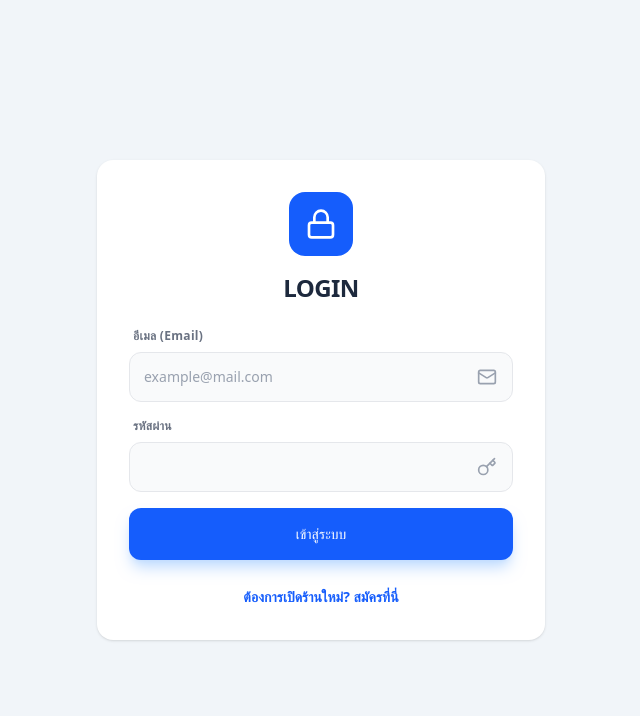
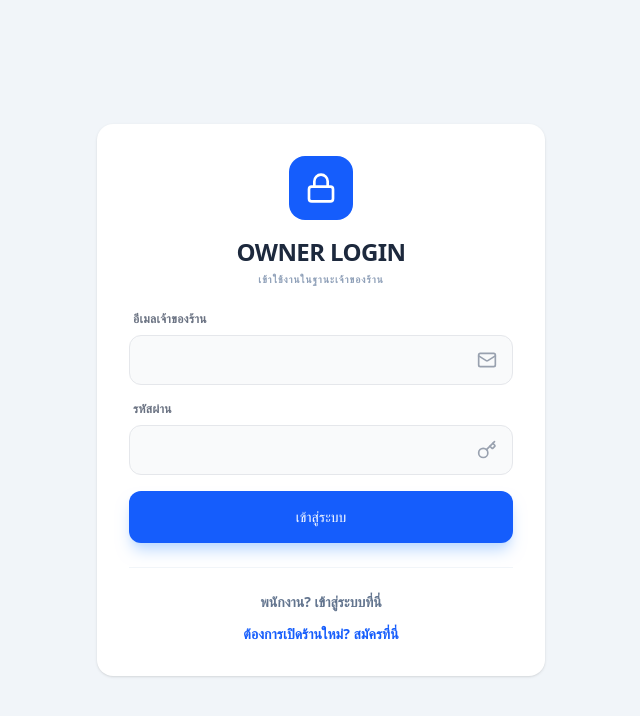
Before and after one commit to Somchai-23/pos_react, a React (Vite) app: page / in a window 1280 px wide. Shown: the top 716 px of the page, without its empty margins (319-959 px from the left). Built offline with nearby package versions, Linux system fonts and the light colour scheme.

Commit message:
24022026
24022026

```diff
--- a/src/components/LoginView.jsx
+++ b/src/components/LoginView.jsx
@@ -1,21 +1,18 @@
 import React, { useState } from 'react';
-import { Lock, User, Key, Mail, Phone, Store, UserPlus, LogIn, Check, X, AlertCircle } from 'lucide-react';
+import { Lock, User, Key, Mail, Phone, Store, UserPlus, LogIn, Check, X, AlertCircle, ShieldUser } from 'lucide-react';
 import { Card, Button, Input } from './UIComponents';
 import { db } from '../firebase';
 import { collection, addDoc, query, where, getDocs } from "firebase/firestore";
 
 export default function LoginView({ onLogin }) {
     const [isRegisterMode, setIsRegisterMode] = useState(false);
+    const [isStaffMode, setIsStaffMode] = useState(false); // 🟢 เพิ่ม State สลับโหมดพนักงาน
     const [formData, setFormData] = useState({
-        shopName: '',
-        name: '',
-        email: '',
-        phone: '',
-        password: ''
+        shopName: '', name: '', email: '', phone: '', password: '',
+        username: '', ownerEmail: '' // 🟢 เพิ่มฟิลด์สำหรับพนักงาน
     });
     const [loading, setLoading] = useState(false);
 
-    // 🟢 ระบบตรวจสอบเงื่อนไขรหัสผ่าน (8 ตัว, พิมพ์ใหญ่, พิมพ์เล็ก, ตัวเลข)
     const validation = {
         length: formData.password.length >= 8,
         hasUpper: /[A-Z]/.test(formData.password),
@@ -24,16 +21,28 @@ export default function LoginView({ onLogin }) {
     };
     const isPasswordValid = Object.values(validation).every(v => v === true);
 
-    // --- 🔵 ฟังก์ชันเข้าสู่ระบบ (ใช้ Email) ---
+    // --- 🔵 ฟังก์ชันเข้าสู่ระบบ (รองรับทั้ง Owner และ Staff) ---
     const handleLogin = async (e) => {
         e.preventDefault();
         setLoading(true);
         try {
-            const q = query(collection(db, "users"), where("email", "==", formData.email));
+            let q;
+            if (isStaffMode) {
+                // 🟢 ค้นหาพนักงาน: ต้องตรงทั้ง Username และ อีเมลของเจ้าของร้าน (Namespace)
+                q = query(
+                    collection(db, "users"),
+                    where("username", "==", formData.username),
+                    where("ownerEmail", "==", formData.ownerEmail)
+                );
+            } else {
+                // 🔵 ค้นหาเจ้าของร้าน: ใช้ Email ปกติ
+                q = query(collection(db, "users"), where("email", "==", formData.email));
+            }
+
             const querySnapshot = await getDocs(q);
 
             if (querySnapshot.empty) {
-                alert('❌ ไม่พบอีเมลนี้ในระบบ');
+                alert(isStaffMode ? '❌ ไม่พบข้อมูลพนักงานในร้านที่ระบุ' : '❌ ไม่พบอีเมลนี้ในระบบ');
             } else {
                 const userData = querySnapshot.docs[0].data();
                 if (userData.password === formData.password) {
@@ -47,39 +56,33 @@ export default function LoginView({ onLogin }) {
         } finally { setLoading(false); }
     };
 
-    // --- 🟢 ฟังก์ชันสมัครสมาชิกเปิดร้านใหม่ ---
     const handleRegister = async (e) => {
         e.preventDefault();
-
         if (!isPasswordValid) return alert('⚠️ กรุณาตั้งรหัสผ่านให้ครบตามเงื่อนไข');
         if (formData.phone.length !== 10) return alert('⚠️ กรุณาระบุเบอร์โทรศัพท์ 10 หลัก');
 
         setLoading(true);
         try {
-            // ตรวจสอบอีเมลซ้ำในระบบ
             const q = query(collection(db, "users"), where("email", "==", formData.email));
             const checkSnap = await getDocs(q);
             if (!checkSnap.empty) return alert('❌ อีเมลนี้ถูกใช้งานแล้ว');
 
-            // 1. สร้าง Shop ID ใหม่สำหรับร้านนี้โดยเฉพาะ
             const newShopId = "SHOP-" + Date.now();
-
-            // 2. บันทึกข้อมูลเจ้าของร้านและร้านค้าลงในระบบ
             const newUser = {
                 shopName: formData.shopName,
                 name: formData.name,
                 email: formData.email,
+                username: formData.email, // เจ้าของร้านใช้ Email เป็น Username โดยปริยาย
                 phone: formData.phone,
                 password: formData.password,
-                role: 'OWNER', // สมัครใหม่เป็นเจ้าของร้านเสมอ
+                role: 'OWNER',
                 shopId: newShopId,
                 createdAt: new Date().toISOString()
             };
 
             await addDoc(collection(db, "users"), newUser);
-            alert(`🚀 ยินดีด้วย! ร้าน "${formData.shopName}" สร้างสำเร็จแล้ว`);
+            alert(`🚀 ร้าน "${formData.shopName}" สร้างสำเร็จแล้ว!`);
             setIsRegisterMode(false);
-            setFormData({ shopName: '', name: '', email: '', phone: '', password: '' });
         } catch (error) {
             alert('❌ สมัครไม่สำเร็จ: ' + error.message);
         } finally { setLoading(false); }
@@ -87,36 +90,42 @@ export default function LoginView({ onLogin }) {
 
     return (
         <div className="min-h-screen bg-slate-100 flex items-center justify-center p-4">
-            <Card className="max-w-md w-full !p-8 shadow-2xl border-none animate-in zoom-in-95">
+            <Card className="max-w-md w-full !p-8 shadow-2xl border-none">
                 <div className="text-center mb-6">
                     <div className="w-16 h-16 bg-blue-600 text-white rounded-2xl flex items-center justify-center mx-auto mb-4">
-                        {isRegisterMode ? <Store size={32} /> : <Lock size={32} />}
+                        {isRegisterMode ? <Store size={32} /> : (isStaffMode ? <User size={32} /> : <Lock size={32} />)}
                     </div>
                     <h1 className="text-2xl font-black text-slate-800 uppercase tracking-tight">
-                        {isRegisterMode ? 'Open New Shop' : 'Login'}
+                        {isRegisterMode ? 'Open New Shop' : (isStaffMode ? 'Staff Login' : 'Owner Login')}
                     </h1>
+                    <p className="text-[10px] font-bold text-slate-400 mt-1 uppercase tracking-widest">
+                        {isStaffMode ? 'เข้าใช้งานในฐานะพนักงาน' : 'เข้าใช้งานในฐานะเจ้าของร้าน'}
+                    </p>
                 </div>
 
                 <form onSubmit={isRegisterMode ? handleRegister : handleLogin} className="space-y-4">
-                    {isRegisterMode && (
+                    {isRegisterMode ? (
                         <>
                             <Input label="ชื่อร้านค้า" icon={Store} placeholder="ตั้งชื่อร้านของคุณ" value={formData.shopName} onChange={e => setFormData({...formData, shopName: e.target.value})} required />
                             <Input label="ชื่อเจ้าของร้าน" icon={User} placeholder="ชื่อ-นามสกุล" value={formData.name} onChange={e => setFormData({...formData, name: e.target.value})} required />
+                            <Input label="อีเมล (Email)" type="email" icon={Mail} value={formData.email} onChange={e => setFormData({...formData, email: e.target.value})} required />
+                            <Input label="เบอร์โทรศัพท์" icon={Phone} value={formData.phone} onChange={e => setFormData({...formData, phone: e.target.value.replace(/\D/g, '').slice(0, 10)})} required />
                         </>
-                    )}
-
-                    <Input label="อีเมล (Email)" type="email" icon={Mail} placeholder="example@mail.com" value={formData.email} onChange={e => setFormData({...formData, email: e.target.value})} required />
-
-                    {isRegisterMode && (
-                        <Input label="เบอร์โทรศัพท์" icon={Phone} placeholder="08xxxxxxxx" value={formData.phone} onChange={e => {
-                            const val = e.target.value.replace(/\D/g, '').slice(0, 10);
-                            setFormData({...formData, phone: val});
-                        }} required />
+                    ) : (
+                        <>
+                            {isStaffMode ? (
+                                <>
+                                    <Input label="อีเมลเจ้าของร้าน" icon={Mail} placeholder="email@owner.com" value={formData.ownerEmail} onChange={e => setFormData({...formData, ownerEmail: e.target.value})} required />
+                                    <Input label="ชื่อผู้ใช้พนักงาน (Username)" icon={User} placeholder="เช่น ddd" value={formData.username} onChange={e => setFormData({...formData, username: e.target.value})} required />
+                                </>
+                            ) : (
+                                <Input label="อีเมลเจ้าของร้าน" type="email" icon={Mail} value={formData.email} onChange={e => setFormData({...formData, email: e.target.value})} required />
+                            )}
+                        </>
                     )}
 
                     <Input label="รหัสผ่าน" type="password" icon={Key} value={formData.password} onChange={e => setFormData({...formData, password: e.target.value})} required />
 
-                    {/* แสดงเงื่อนไขรหัสผ่านเฉพาะตอนสมัคร */}
                     {isRegisterMode && (
                         <div className="bg-slate-50 p-4 rounded-xl space-y-2 border border-slate-100">
                             <p className="text-[10px] font-black text-slate-400 uppercase flex items-center gap-1"><AlertCircle size={12}/> ข้อกำหนดรหัสผ่าน:</p>
@@ -128,12 +137,17 @@ export default function LoginView({ onLogin }) {
                     )}
 
                     <Button type="submit" disabled={loading || (isRegisterMode && !isPasswordValid)} className="w-full py-4 font-black shadow-lg">
-                        {loading ? 'กำลังบันทึก...' : (isRegisterMode ? 'สร้างร้านและบัญชีผู้ใช้' : 'เข้าสู่ระบบ')}
+                        {loading ? 'กำลังประมวลผล...' : (isRegisterMode ? 'สร้างร้านและบัญชีผู้ใช้' : 'เข้าสู่ระบบ')}
                     </Button>
                 </form>
 
-                <div className="mt-6 text-center">
-                    <button onClick={() => { setIsRegisterMode(!isRegisterMode); setFormData({ shopName: '', name: '', email: '', phone: '', password: '' }); }} className="text-sm font-bold text-blue-600 hover:underline">
+                <div className="mt-6 flex flex-col gap-3 text-center border-t pt-6 border-slate-100">
+                    {!isRegisterMode && (
+                        <button onClick={() => setIsStaffMode(!isStaffMode)} className="text-sm font-bold text-slate-500 hover:text-blue-600 transition-colors">
+                            {isStaffMode ? 'สลับไปล็อกอินเจ้าของร้าน' : 'พนักงาน? เข้าสู่ระบบที่นี่'}
+                        </button>
+                    )}
+                    <button onClick={() => { setIsRegisterMode(!isRegisterMode); setIsStaffMode(false); }} className="text-sm font-bold text-blue-600 hover:underline">
                         {isRegisterMode ? 'มีบัญชีอยู่แล้ว? เข้าสู่ระบบ' : 'ต้องการเปิดร้านใหม่? สมัครที่นี่'}
                     </button>
                 </div>
```
Also changed, not shown: src/components/ProductView.jsx (+19 -21 lines), src/components/StaffManagementView.jsx (+7 -24 lines).
